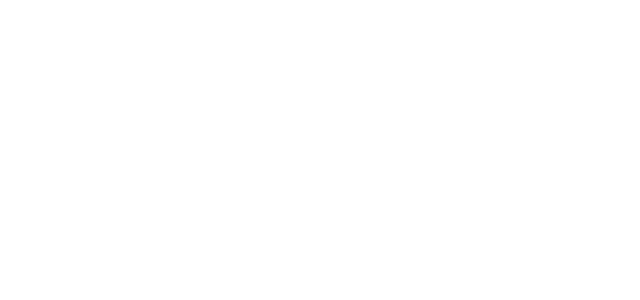
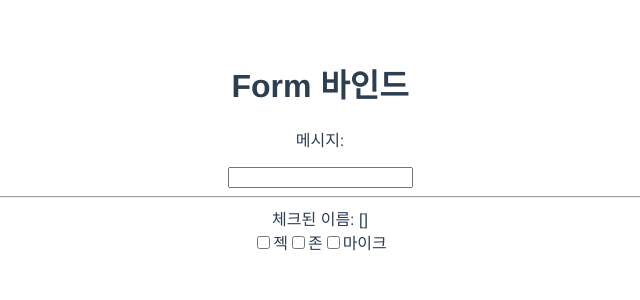
Before and after one commit to teller2016/vue3-playground, a Vue app: page /form in a window 1280 px wide. Before the commit this address had no page. Shown: the top 300 px of the page, without its empty margins (320-960 px from the left). Built offline with nearby package versions, Linux system fonts and the light colour scheme.

Commit message:
tutorial: form binding

```diff
--- a/src/router/index.js
+++ b/src/router/index.js
@@ -9,6 +9,7 @@
 import component from "@/views/tutorial/component/index.vue";
 import computed from "@/views/tutorial/computed/index.vue";
 import classBinding from "@/views/tutorial/classBinding/index.vue";
+import form from "@/views/tutorial/form/index.vue";
 
 const router = createRouter({
   history: createWebHistory(),
@@ -63,6 +64,11 @@
       name: "classBinding",
       component: classBinding,
     },
+    {
+      path: "/form",
+      name: "form",
+      component: form,
+    },
   ],
 });
 
--- a/src/views/tutorial/eventListener/index.vue
+++ b/src/views/tutorial/eventListener/index.vue
@@ -4,6 +4,8 @@
 
     <button v-on:click="increament">v-on:click {{count}}</button>
     <button @:click="increament">@:click {{count}}</button>
+
+    <input @keyup.enter="onEnter">
   </div>
 </template>
 
@@ -15,6 +17,11 @@
 function increament() {
   count.value += 1;
 }
+
+const onEnter = (e) => {
+  console.log(e);
+
+};
 </script>
 
   <style>
--- /dev/null
+++ b/src/views/tutorial/form/index.vue
@@ -0,0 +1,31 @@
+<template>
+    <div>
+      <h1>Form 바인드</h1>
+
+      <p>메시지: {{ message }}</p>
+      <input v-model="message">
+        <hr>
+
+      <div>체크된 이름: {{ checkedNames }}</div>
+
+        <input type="checkbox" id="jack" value="젝" v-model="checkedNames">
+        <label for="jack">젝</label>
+
+        <input type="checkbox" id="john" value="존" v-model="checkedNames">
+        <label for="john">존</label>
+
+        <input type="checkbox" id="mike" value="마이크" v-model="checkedNames">
+        <label for="mike">마이크</label>
+    </div>
+  </template>
+
+  <script setup>
+  import { ref } from "vue";
+
+  const message = ref('');
+
+  const checkedNames = ref([]);
+  </script>
+
+  <style>
+  </style>
```
